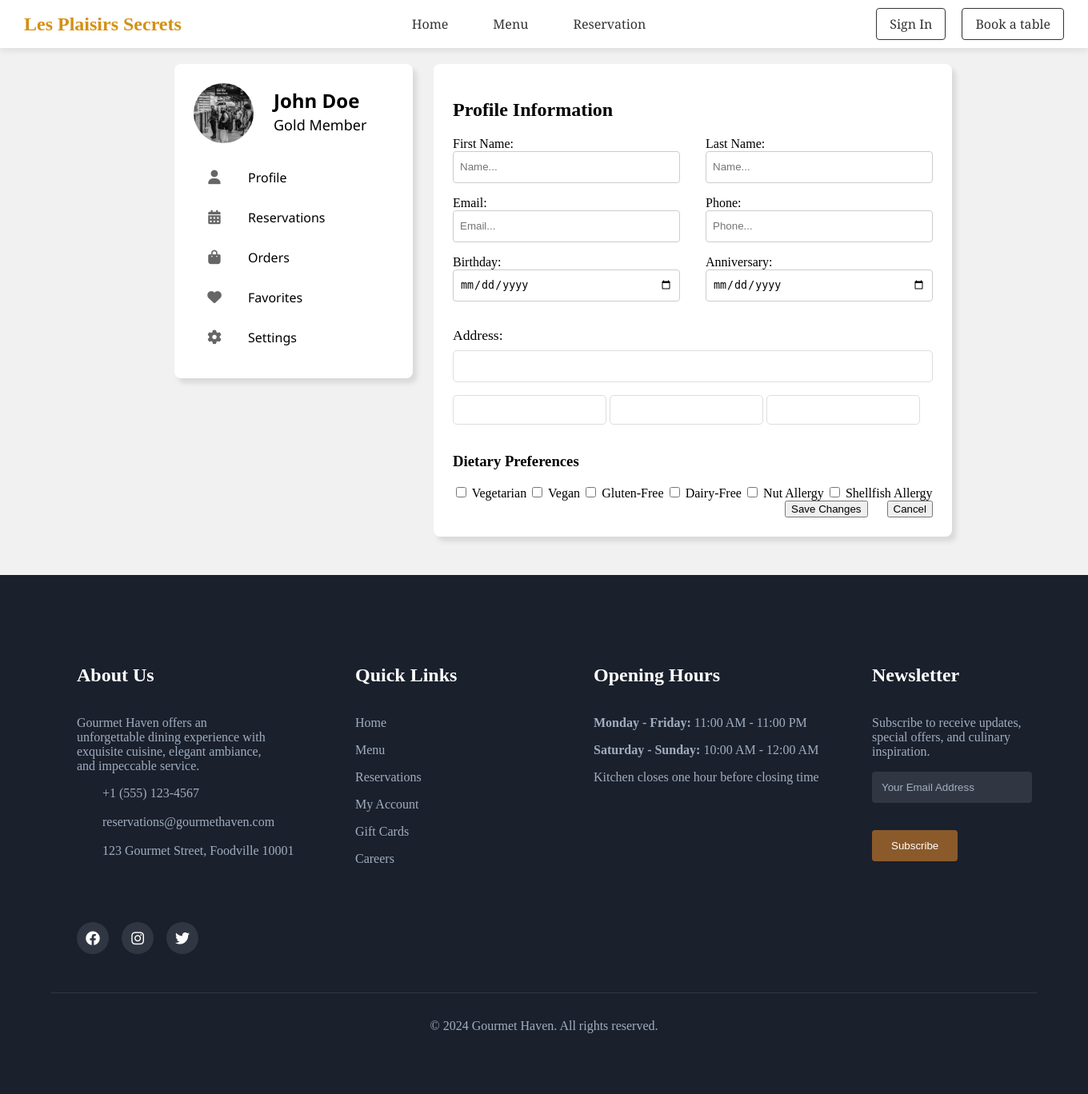
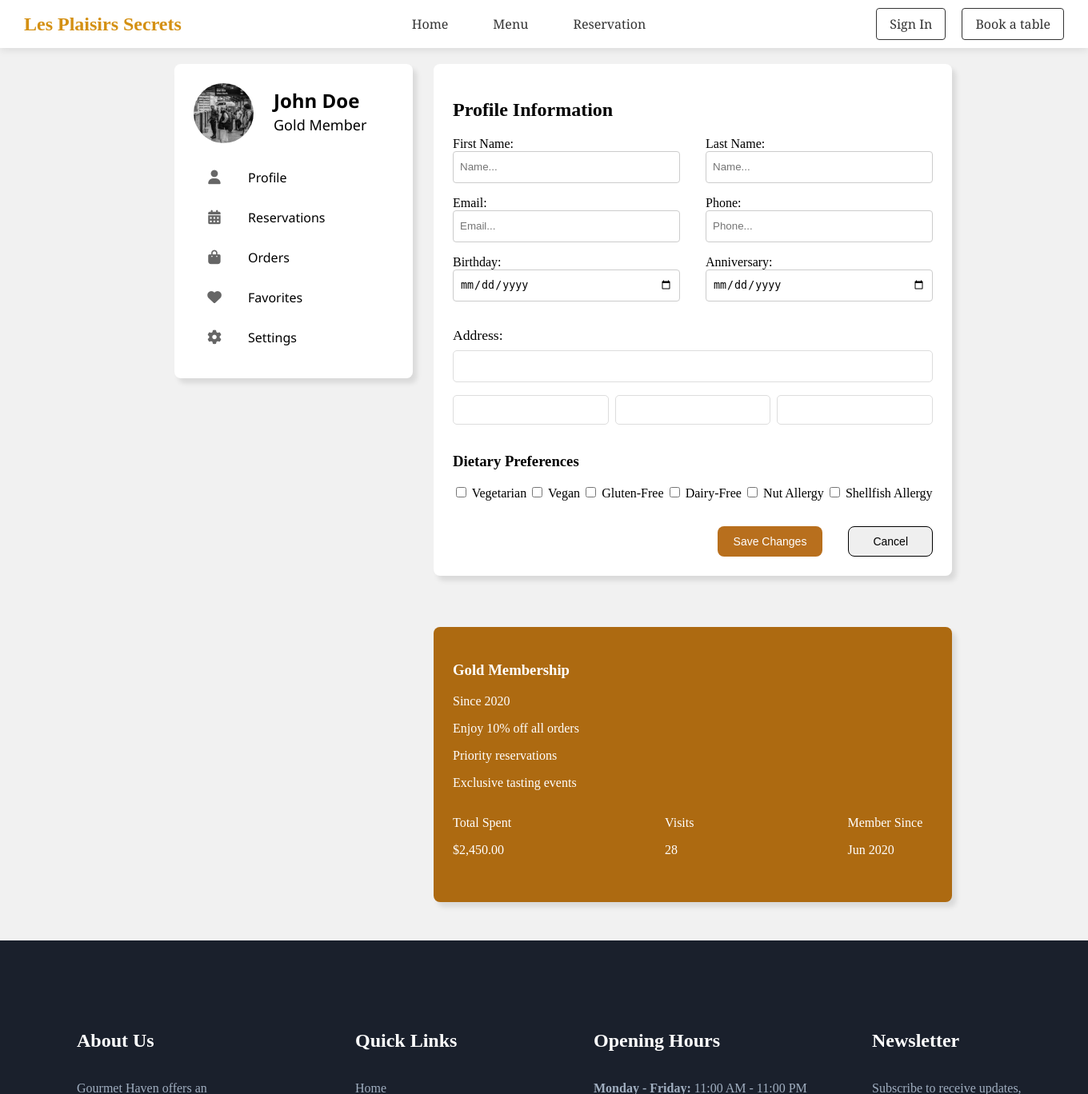
Before and after one commit to An34067/e_p_web_applications, a Django app: page /profile/ in a window 1360 px wide. Shown: the top 1368 px of the page at 80% size. Before the commit the page ends 1292 px from the top, so only its background shows below. Run offline with Django 5.2, Linux system fonts and the light colour scheme.

Commit message:
modified

```diff
--- a/web_project/web_app/static/profile.css
+++ b/web_project/web_app/static/profile.css
@@ -1,6 +1,10 @@
 .profile-section{
     display: grid;
+    grid-template-areas:
+        "left right"
+        ". membership";
     grid-template-columns: 260px 600px;
+    grid-template-rows: auto auto;
     margin-bottom: 3rem;
     width: 100vw;
     height: 400px auto;
@@ -140,21 +144,68 @@
     font-size: 1rem;
 }
 .info-c2{
-    width: auto auto auto;
+    width: 100%;
     height: auto;
+    display: flex;
+    gap: 0.5rem;
 }
 .info-c2 input{
     padding: 10px;
     border: 1px solid #ddd;
     border-radius: 5px;
-    width: 170px;
+    width: 100%;
+    flex: 1;
 }
 .select-sction{
     display: flex;
     gap: 0.2rem;
 }
-.profile-btns{
+.save{
+    color: white;
+    border: none;
+    padding: 10px 20px;
+    border-radius: 8px;
+    background-color:  rgb(184, 111, 29);
+    margin-top: 2rem;
+    font-size: 14px;
+    cursor: pointer;
+}
+.cancel{
+    padding: 10px 30px;
+    border-radius: 8px;
+    color: #000;
+    margin-top: 2rem;
+    font-size: 14px;
+    border: 1px solid black;
+    cursor: pointer;
+}
+.save:hover{
+    background-color: white;
+    color:  rgb(184, 111, 29);
+    border: 1px solid black;
+}
+.cancel:hover{
+    background-color: #000;
+    color: white;
+}
+.btnf{
     display: flex;
-    gap: 1.5rem;
     justify-content: right;
 }
+.membership-card {
+    grid-area: membership;
+    background-color: rgb(173, 106, 17);
+    width: 600px;
+    color: white;
+    border-radius: 8px;
+    padding: 1.5rem;
+    display: block;
+    height: auto;
+    gap: 5rem;
+    box-shadow: 5px 6px 6px rgba(0, 0, 0, 0.1);
+}
+.minfo{
+    display: flex;
+    gap: 12rem;
+    padding-bottom: 1rem;
+}
--- a/web_project/web_app/templates/profile.html
+++ b/web_project/web_app/templates/profile.html
@@ -114,15 +114,33 @@
                 <label for="shellfish-al">Shellfish Allergy</label>
             </div>
         </div>
-        <div class="profile-btns">
-            <div class="save">
-                <button>Save Changes</button>
+        <form class="btnf">
+            <button type="submit" class="save">Save Changes</button>
+            <button type="submit" class="cancel">Cancel</button>
+        </form>
+    </div>
+    <div class="membership-card">
+        <div class="header-card">
+            <h3>Gold Membership</h3>
+            <p class="member-since">Since 2020</p>
+            <p>Enjoy 10% off all orders</p>
+            <p>Priority reservations</p>
+            <p>Exclusive tasting events</p>
+        </div>
+        <div class="minfo">
+            <div class="info-item">
+                <p>Total Spent</p>
+                <p>$2,450.00</p>
             </div>
-            <div class="cancel">
-                <button>Cancel</button>
+            <div class="info-item">
+                <p>Visits</p>
+                <p>28</p>
+            </div>
+            <div class="info-item">
+                <p>Member Since</p>
+                <p>Jun 2020</p>
             </div>
         </div>
     </div>
 </section>
-
 {% endblock %}
```
